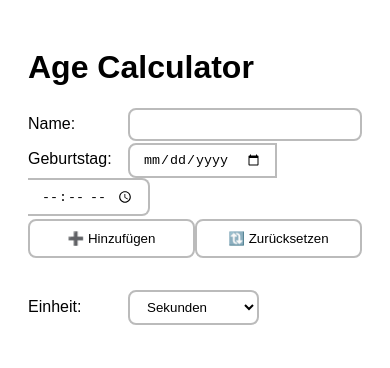
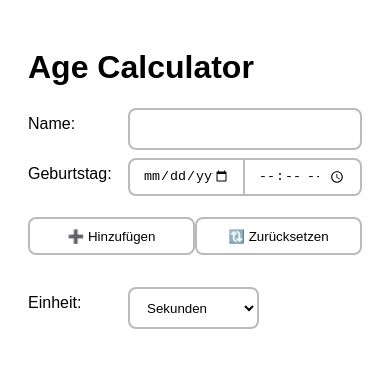
Before and after one commit to dmstern/age-calculator, a React (Create React App) app: page / in a window 390 px wide. Shown: the top 368 px of the page. Built offline with nearby package versions, Linux system fonts and the light colour scheme.

Commit message:
Optimize form for mobile

```diff
--- a/src/App.js
+++ b/src/App.js
@@ -76,8 +76,10 @@ export default class App extends Component {
             </label>
             <label>
               <span>Geburtstag: </span>
-              <input type="date" name="birthday" required />
-              <input type="time" name="birthtime" required />
+              <span className="dateTimePicker">
+                <input type="date" name="birthday" required />
+                <input type="time" name="birthtime" required />
+              </span>
             </label>
             <div className="formFooter">
               <button type="submit">
--- a/src/styles.css
+++ b/src/styles.css
@@ -1,6 +1,10 @@
 .App {
   font-family: sans-serif;
   /* text-align: center; */
+}
+
+* {
+  box-sizing: border-box;
 }
 
 body {
@@ -12,13 +16,29 @@ body {
 }
 
 form label {
-  display: block;
+  display: flex;
+  margin-bottom: 0.5rem;
+}
+
+@media screen and (max-width: 375px) {
+  form label {
+    flex-flow: column;
+  }
+}
+
+.dateTimePicker {
+  display: flex;
+}
+
+.dateTimePicker input {
+  width: 50%;
 }
 
 form label span {
   width: 100px;
   display: inline-block;
   margin-bottom: 10px;
+  line-height: 2;
 }
 
 .persons {
@@ -35,8 +55,16 @@ select {
   border-radius: 8px;
 }
 
-input[type="text"] {
-  width: calc(100% - 130px);
+input[type="text"],
+.dateTimePicker {
+  width: calc(100% - 100px);
+}
+
+@media screen and (max-width: 375px) {
+  input[type="text"],
+  .dateTimePicker {
+    width: 100%;
+  }
 }
 
 input[type="date"] {
@@ -52,11 +80,14 @@ button.remove {
   margin-left: 1rem;
 }
 
+.formFooter {
+  display: flex;
+}
+
 .formFooter button {
-  /* float: right; */
   width: 50%;
   margin-top: 3px;
-  height: 2.4rem;
+  min-height: 2.4rem;
 }
 
 .forms {
```
